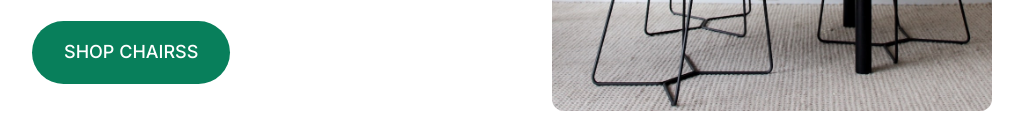
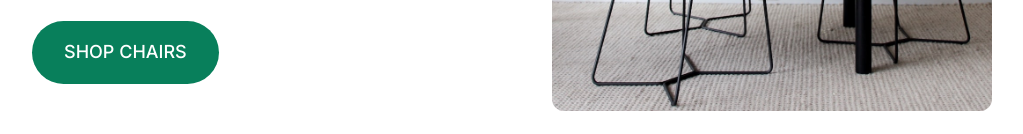
Before and after one commit to sanjairamasamy/Lisbon-Chair-Shop, a plain HTML site: page index.html in a window 1280 px wide. Shown: the part 393-527 px from the top of the page, without its empty margins (128-1151 px from the left). Drawn offline with Linux system fonts and the light colour scheme.

Commit message:
Update index.html

```diff
--- a/index.html
+++ b/index.html
@@ -24,7 +24,7 @@
             relentlessly perfecting the chair. The result is a perfect blend of
             beauty and comfort, that will have a lasting impact on your health.
           </p>
-          <a class="btn btn--big" href="#">Shop chairss</a>
+          <a class="btn btn--big" href="#">Shop chairs</a>
         </div>
         <img src="hero.jpg" alt="Photo" />
       </header>
```
